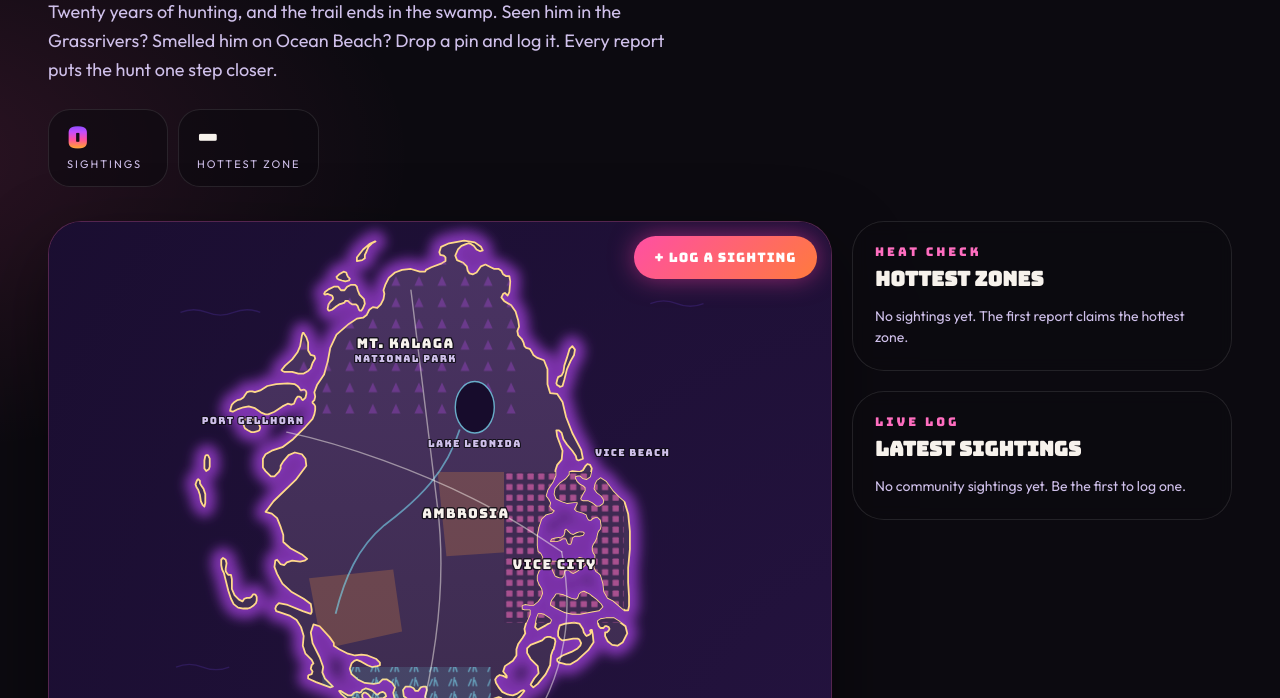
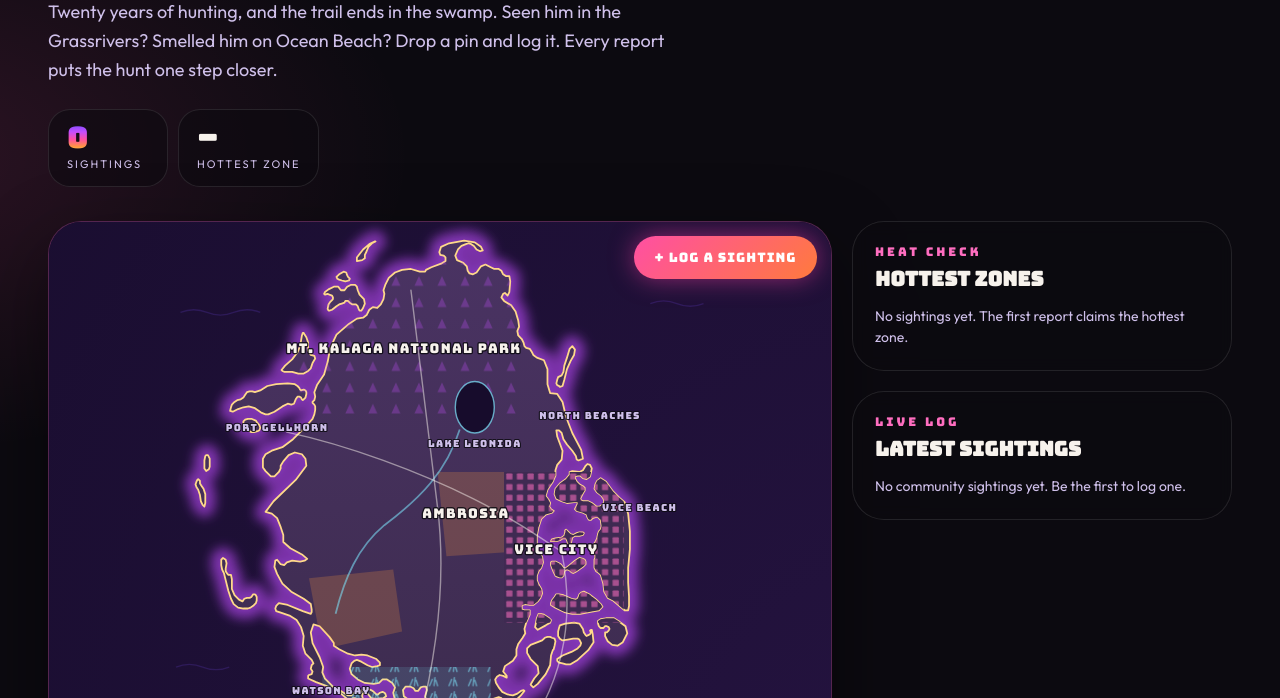
Before and after one commit to vantaprojects99-eng/skunk-ape, a plain HTML site: page sightings.html in a window 1280 px wide. Shown: the part 254-952 px from the top of the page. Drawn offline with Linux system fonts and the light colour scheme; no server answers.

Commit message:
Sightings map: match Leonida place names
Co-Authored-By: Claude Opus 5.5 <noreply@anthropic.com>
Claude-Session: https://claude.ai/code/session_01KtoDdMCQz89idQPweo3jnn

```diff
--- a/sightings.html
+++ b/sightings.html
@@ -254,16 +254,18 @@ footer .in{max-width:1440px;margin:0 auto;display:flex;justify-content:space-bet
         <g id="heatLayer"></g>
         <!-- labels -->
         <g id="labels" text-anchor="middle">
-          <text class="region-label" x="284" y="160">MT. KALAGA</text>
-          <text class="region-label sm" x="284" y="176">NATIONAL PARK</text>
-          <text class="region-label sm" x="112" y="246">PORT GELLHORN</text>
+          <text class="region-label" x="282" y="166">MT. KALAGA NATIONAL PARK</text>
           <text class="region-label sm" x="362" y="272">LAKE LEONIDA</text>
+          <text class="region-label sm" x="139" y="254">PORT GELLHORN</text>
+          <text class="region-label sm" x="492" y="240">NORTH BEACHES</text>
           <text class="region-label" x="352" y="352">AMBROSIA</text>
-          <text class="region-label" x="452" y="410">VICE CITY</text>
-          <text class="region-label sm" x="540" y="282">VICE BEACH</text>
-          <text class="region-label sm" x="196" y="566">WATSON BAY</text>
-          <text class="region-label" x="290" y="604">GRASSRIVERS</text>
-          <text class="region-label" x="318" y="724">LEONIDA KEYS</text>
+          <text class="region-label" x="454" y="392">VICE CITY</text>
+          <text class="region-label sm" x="548" y="344">VICE BEACH</text>
+          <text class="region-label sm" x="200" y="550">WATSON BAY</text>
+          <text class="region-label" x="288" y="602">GRASSRIVERS</text>
+          <text class="region-label sm" x="372" y="668">KEY LENTO</text>
+          <text class="region-label" x="262" y="694">LEONIDA KEYS</text>
+          <text class="region-label sm" x="151" y="736">GOOSE KEY</text>
         </g>
         <g id="pins"></g>
         <g id="ghost" class="ghost-pin"></g>
@@ -346,7 +348,7 @@ footer .in{max-width:1440px;margin:0 auto;display:flex;justify-content:space-bet
     {id:'oceanbeach',name:'Vice Beach',x:524,y:380},
     {id:'keys',name:'Leonida Keys',x:330,y:665},
     {id:'ambrosia',name:'Ambrosia',x:362,y:340},
-    {id:'kalaga',name:'Mt. Kalaga',x:284,y:170},
+    {id:'kalaga',name:'Mt. Kalaga National Park',x:284,y:170},
     {id:'gellhorn',name:'Port Gellhorn',x:138,y:210},
     {id:'lake',name:'Lake Leonida',x:362,y:227}
   ];
```
